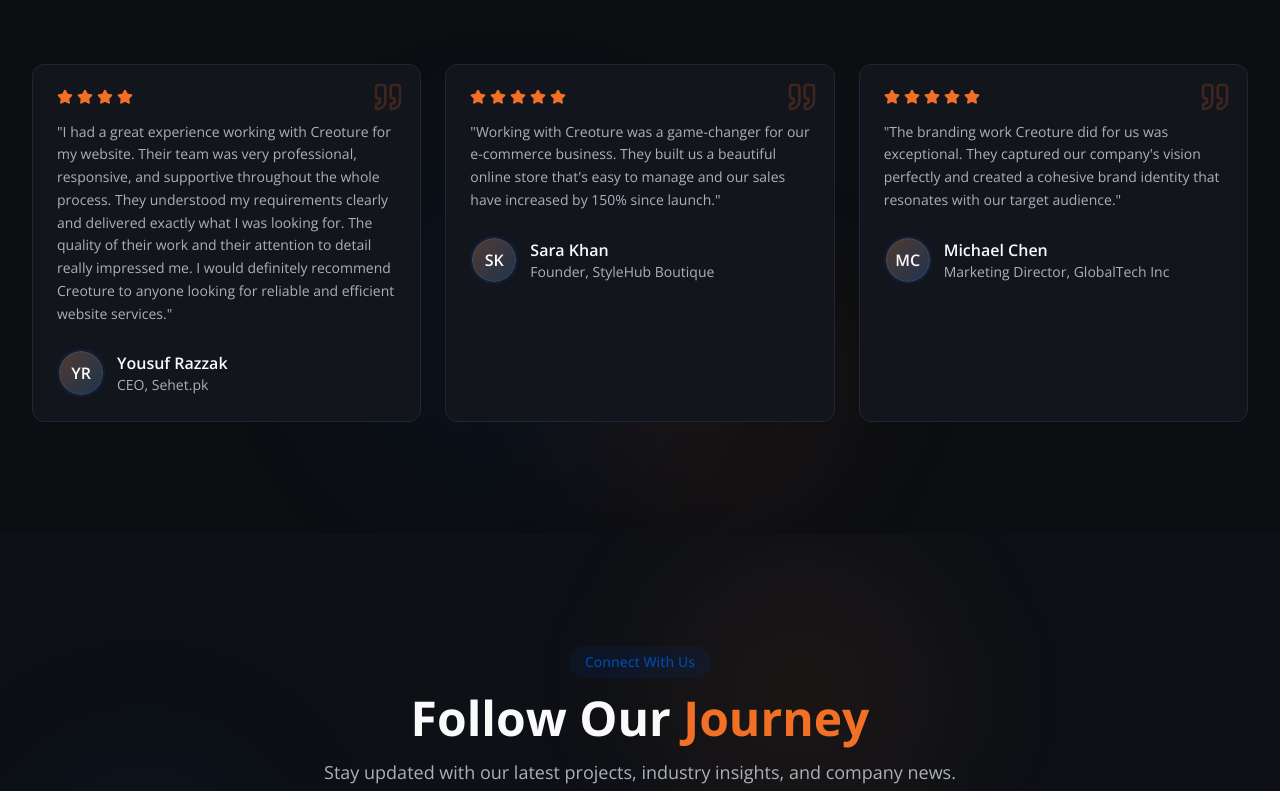
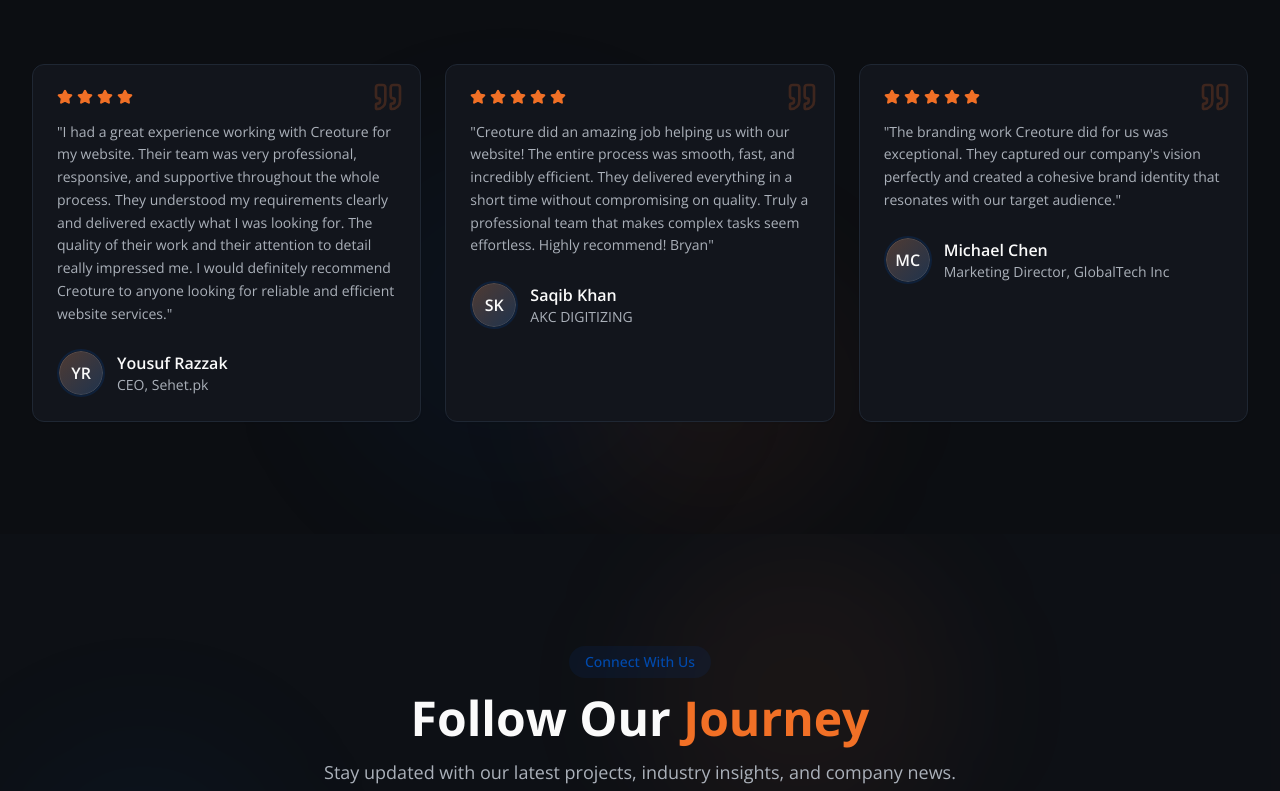
Before and after one commit to creoture/creoture-landing, a React (Vite) app: page / in a window 1280 px wide. Shown: the part 4761-5552 px from the top of the page. Built offline with nearby package versions, Linux system fonts and the light colour scheme; a web font is replaced by a local one.

Commit message:
Founded by Ahmed Raza added in website footer copyright section

```diff
--- a/src/components/footer.tsx
+++ b/src/components/footer.tsx
@@ -144,7 +144,7 @@ export function Footer() {
         <div className="pt-8 border-t border-border">
           <div className="flex flex-col items-center justify-between gap-4 md:flex-row">
             <p className="text-sm text-center text-muted-foreground md:text-left">
-              © {new Date().getFullYear()} Creoture. All rights reserved.
+              © {new Date().getFullYear()} Creoture by Ahmed Raza. All rights reserved.
             </p>
             <p className="text-sm text-muted-foreground">
               Crafting digital excellence
--- a/src/components/testimonials-section.tsx
+++ b/src/components/testimonials-section.tsx
@@ -13,10 +13,10 @@ const testimonials = [
     initials: "YR",
   },
   {
-    name: "Sara Khan",
-    role: "Founder, StyleHub Boutique",
+    name: "Saqib Khan",
+    role: "AKC DIGITIZING",
     content:
-      "Working with Creoture was a game-changer for our e-commerce business. They built us a beautiful online store that's easy to manage and our sales have increased by 150% since launch.",
+      "Creoture did an amazing job helping us with our website! The entire process was smooth, fast, and incredibly efficient. They delivered everything in a short time without compromising on quality. Truly a professional team that makes complex tasks seem effortless. Highly recommend! Bryan",
     rating: 5,
     initials: "SK",
   },
```
Also changed, not shown: index.html (indentation only).
